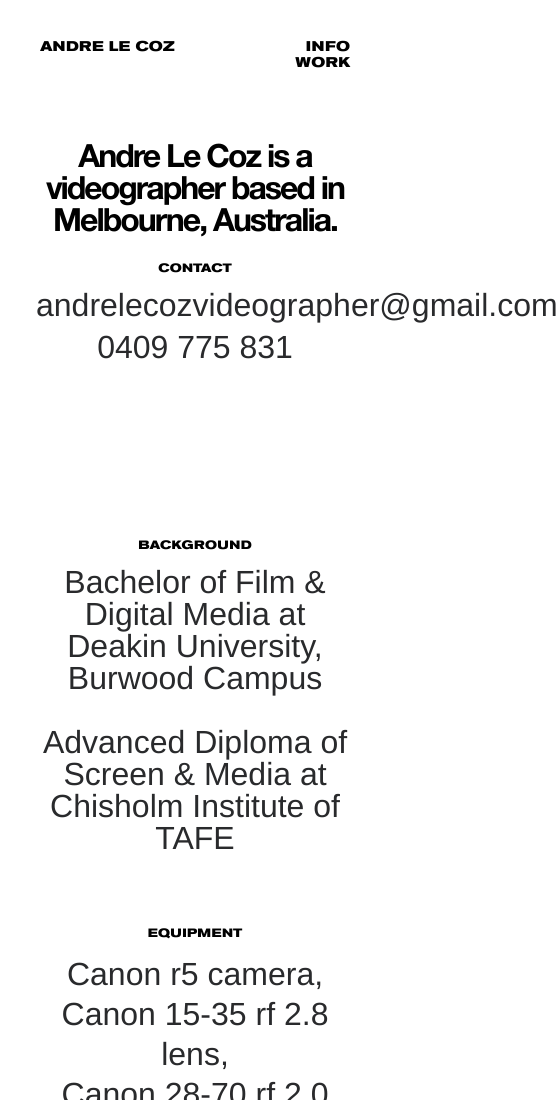
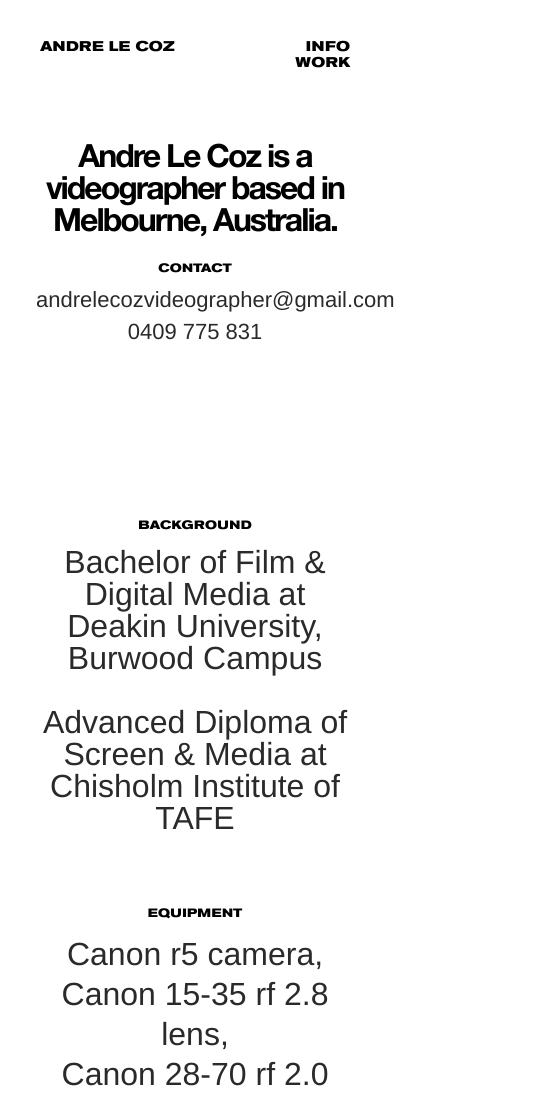
Before and after one commit to Andrelecoz1/andrelecoz1, a plain HTML site: page info.html in a window 390 px wide. Shown: the top 1100 px of the page, 558 px wide, since content can reach past the window. Drawn offline with nearby package versions, Linux system fonts and the light colour scheme.

Commit message:
Add files via upload

```diff
--- a/css/alc.css
+++ b/css/alc.css
@@ -284,3 +284,12 @@ MOBILE
 		margin-bottom:60px;
 	}
 }
+
+@media (max-width: 500px) {
+
+	p.links {
+	  	font-size: 22px;
+		line-height:22px;
+	}
+
+}
```
